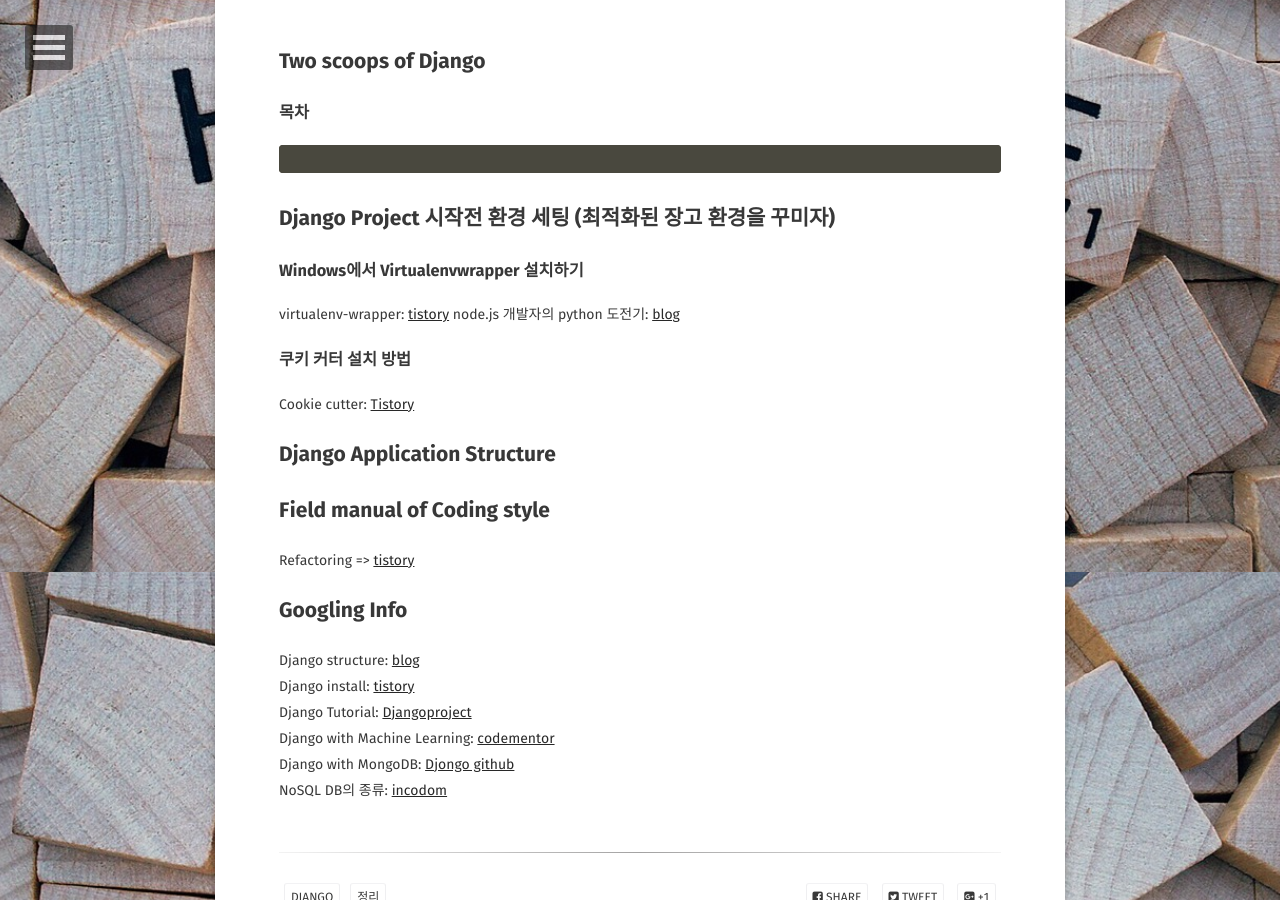
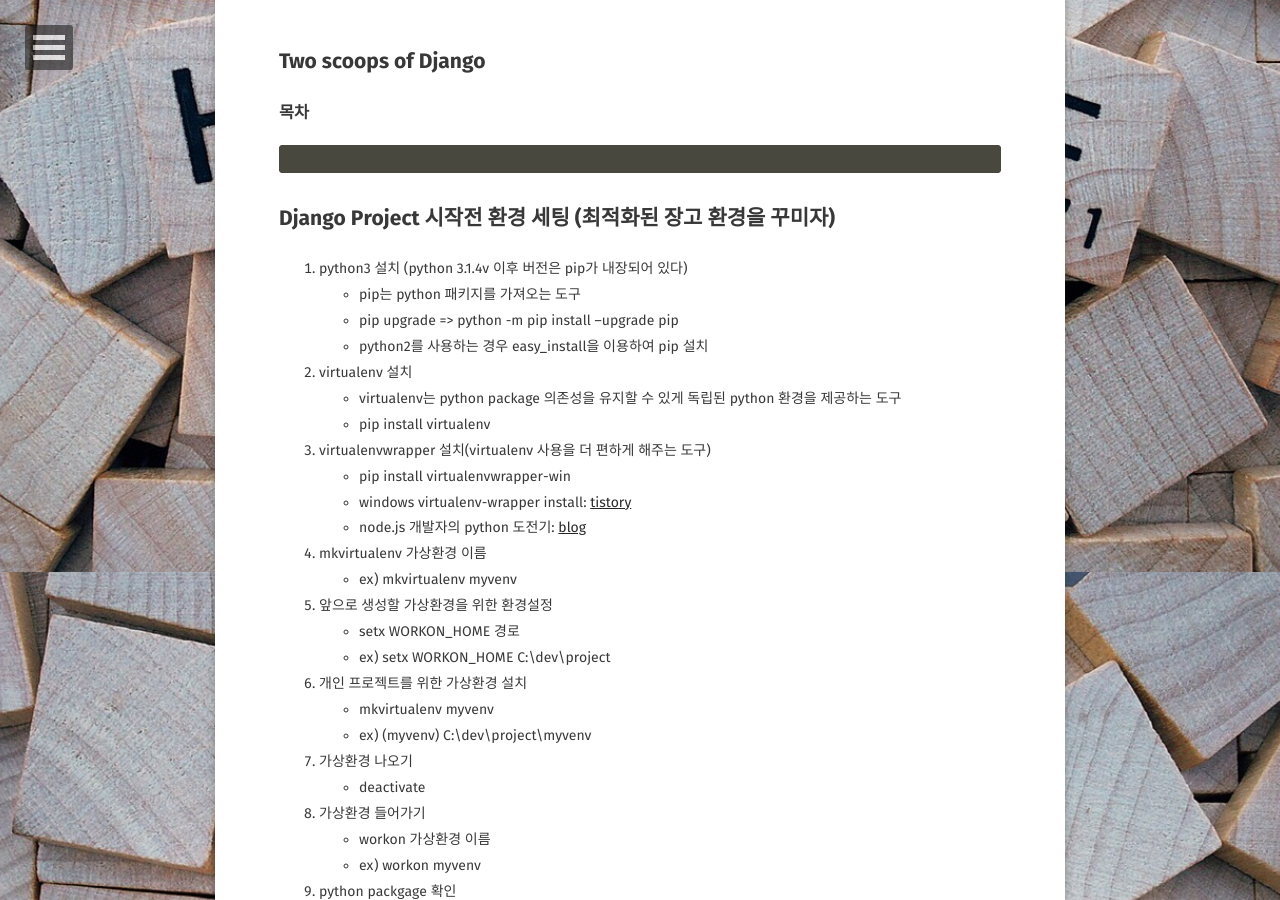
Before and after one commit to Jungjihyuk/JH_Life, a Jekyll site: the page built from _posts/2019-03-25-django.md, in a window 1280 px wide and 900 px high, scrolled down 328 px. Built offline with Jekyll 4.4.1, drawn with Linux system fonts in a browser that asks for light colours; some web fonts are replaced; comment, search, counter and statistics services are not loaded; some of the changed text lies outside the part shown.

Commit message:
django 환경세팅 내용 추가

```diff
--- a/_posts/2019-03-25-django.md
+++ b/_posts/2019-03-25-django.md
@@ -18,14 +18,47 @@
 
 ## Django Project 시작전 환경 세팅 (최적화된 장고 환경을 꾸미자)
 
-### Windows에서 Virtualenvwrapper 설치하기
-
-virtualenv-wrapper: [tistory](https://technerd.tistory.com/52)
-node.js 개발자의 python 도전기: [blog](https://blog.outsider.ne.kr/1324)
-
-### 쿠키 커터 설치 방법
-
-Cookie cutter: [Tistory](https://new93helloworld.tistory.com/327)
+1. python3 설치 (python 3.1.4v 이후 버전은 pip가 내장되어 있다)
+- pip는 python 패키지를 가져오는 도구
+- pip upgrade => python -m pip install --upgrade pip
+- python2를 사용하는 경우 easy_install을 이용하여 pip 설치
+2. virtualenv 설치
+- virtualenv는 python package 의존성을 유지할 수 있게 독립된 python 환경을 제공하는 도구
+- pip install virtualenv
+3. virtualenvwrapper 설치(virtualenv 사용을 더 편하게 해주는 도구)
+- pip install virtualenvwrapper-win
+- windows virtualenv-wrapper install: [tistory](https://technerd.tistory.com/52)
+- node.js 개발자의 python 도전기: [blog](https://blog.outsider.ne.kr/1324)
+4. mkvirtualenv 가상환경 이름
+- ex) mkvirtualenv myvenv
+5. 앞으로 생성할 가상환경을 위한 환경설정
+- setx WORKON_HOME 경로
+- ex) setx WORKON_HOME C:\dev\project
+6. 개인 프로젝트를 위한 가상환경 설치
+- mkvirtualenv myvenv
+- ex) (myvenv) C:\dev\project\myvenv
+7. 가상환경 나오기
+- deactivate
+8. 가상환경 들어가기
+- workon 가상환경 이름
+- ex) workon myvenv
+9. python packgage 확인
+- pip list
+10. Django 설치하기 (가상환경 안에서)
+- pip install django~=버전
+- ex) pip install django~=2.0.0
+11. root directory 생성
+- mkdir root_dir_name
+- ex) mkdir mysite
+12. requirements.txt 파일 생성
+- pip freeze > requirements.txt
+13. 프로젝트 생성
+- django-admin.py startproject
+14. 쿠키커터 설치
+- pip install cookiecutter
+- cookiecutter https://github.com/pydanny/cookiecutter-django
+- 쿠키커터 설치 방법 => [Tistory](https://new93helloworld.tistory.com/327)
+- 쿠키커터 설정 => [settings](https://medium.com/@jsh901220/django%EC%99%80-cookiecutter-django-%EA%B0%84%EB%8B%A8-%EC%84%A4%EB%AA%85-898d063d38ff)
 
 ## Django Application Structure
 
```
